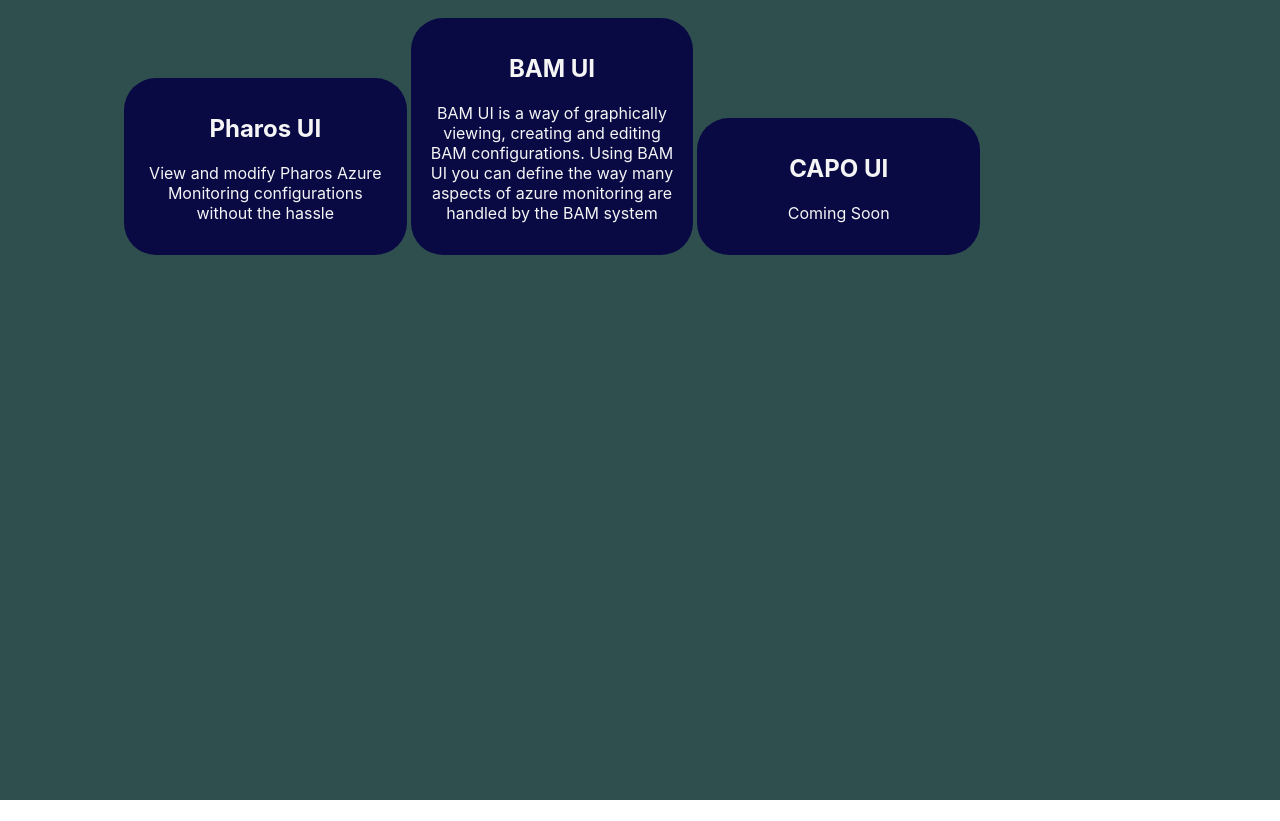
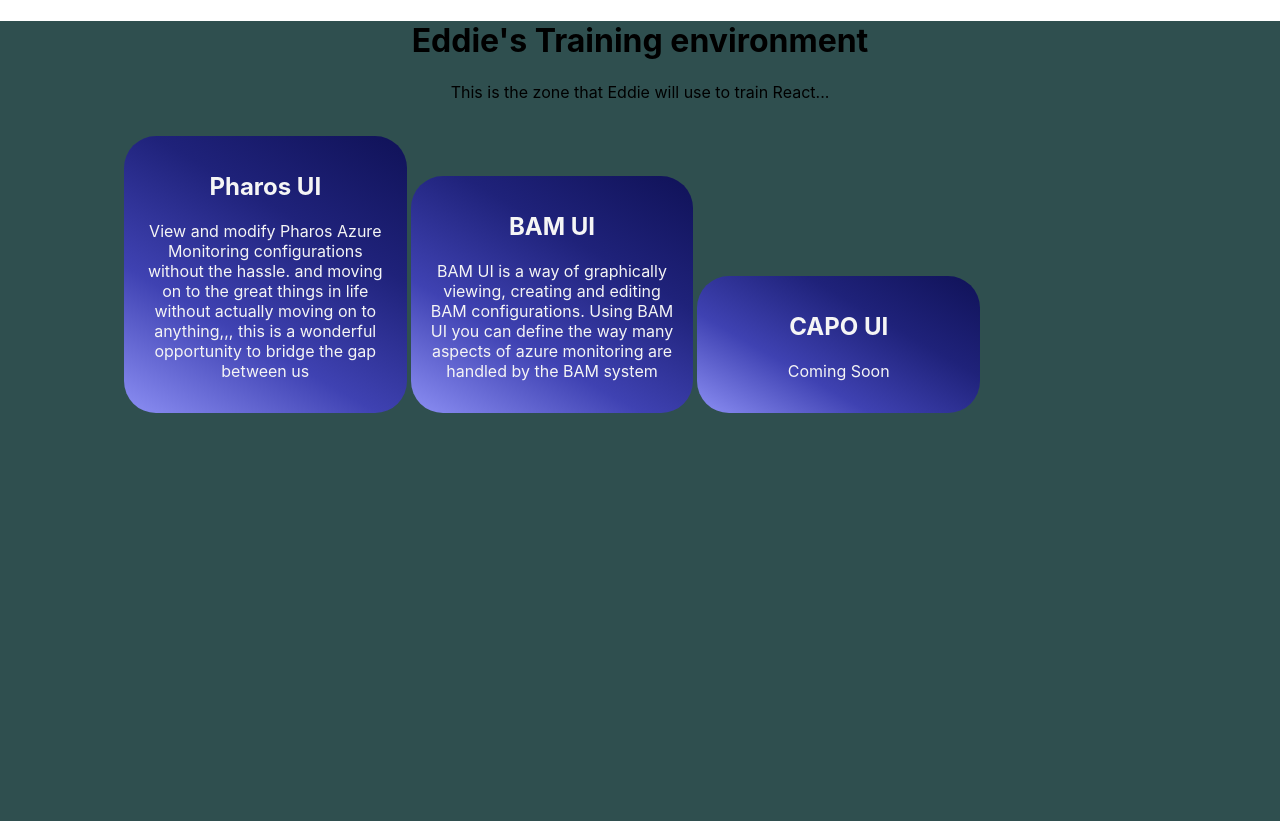
Before and after one commit to eddie-wainaina1/ts-tst, a React (Create React App) app: page / in a window 1280 px wide. Before the commit the page ends 800 px from the top, so only its background shows below. Built offline with nearby package versions, Linux system fonts and the light colour scheme.

Commit message:
Update README.md

```diff
--- a/src/App.tsx
+++ b/src/App.tsx
@@ -7,6 +7,14 @@
 function App() {
   return (
     <div className="App">
+      <div>
+        <header>
+          <h1>Eddie's Training environment</h1>
+          <p>
+            This is the zone that Eddie will use to train React...
+          </p>
+        </header>
+      </div>
       <Navbar linkList={[Pharos,BAM,CAPO]}/>
     </div>
   );
--- a/src/components/Navbar.styles.ts
+++ b/src/components/Navbar.styles.ts
@@ -17,11 +17,10 @@
     borderRadius: "4vh",
     borderColor: "white",
     margin: "2px",
-    backgroundColor: "#090A44",
+    backgroundImage: "linear-gradient(30deg,#8C8FF4,#3F42B2,#1F227A,#101258)",
     padding: "2vh",
 }
 const NavDetailsStyle: React.CSSProperties = {
     width: "80%",
-    height: "100px"
 }
 export { NavBarStyle,NavDetailsStyle,NavElementStyle,NavLinkStyle }
--- a/src/components/Navdetails.ts
+++ b/src/components/Navdetails.ts
@@ -6,7 +6,7 @@
 
 const Pharos: UIInterface = {
     title: "Pharos UI",
-    description: "View and modify Pharos Azure Monitoring configurations without the hassle",
+    description: "View and modify Pharos Azure Monitoring configurations without the hassle. and moving on to the great things in life without actually moving on to anything,,, this is a wonderful opportunity to bridge the gap between us",
     url: "https://w-pharos-ui.azurewebsites.net"
 }
 
```
Also changed, not shown: 1 other file (tests, documents, lock files or other folders).
